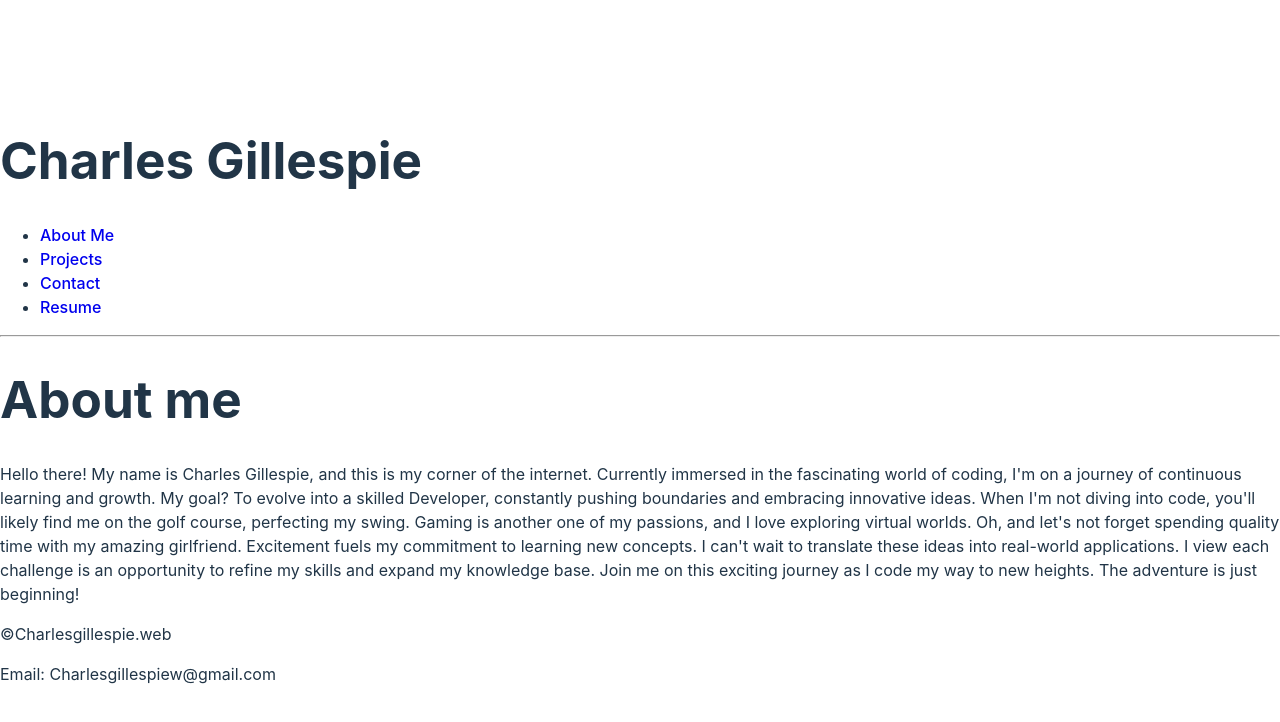
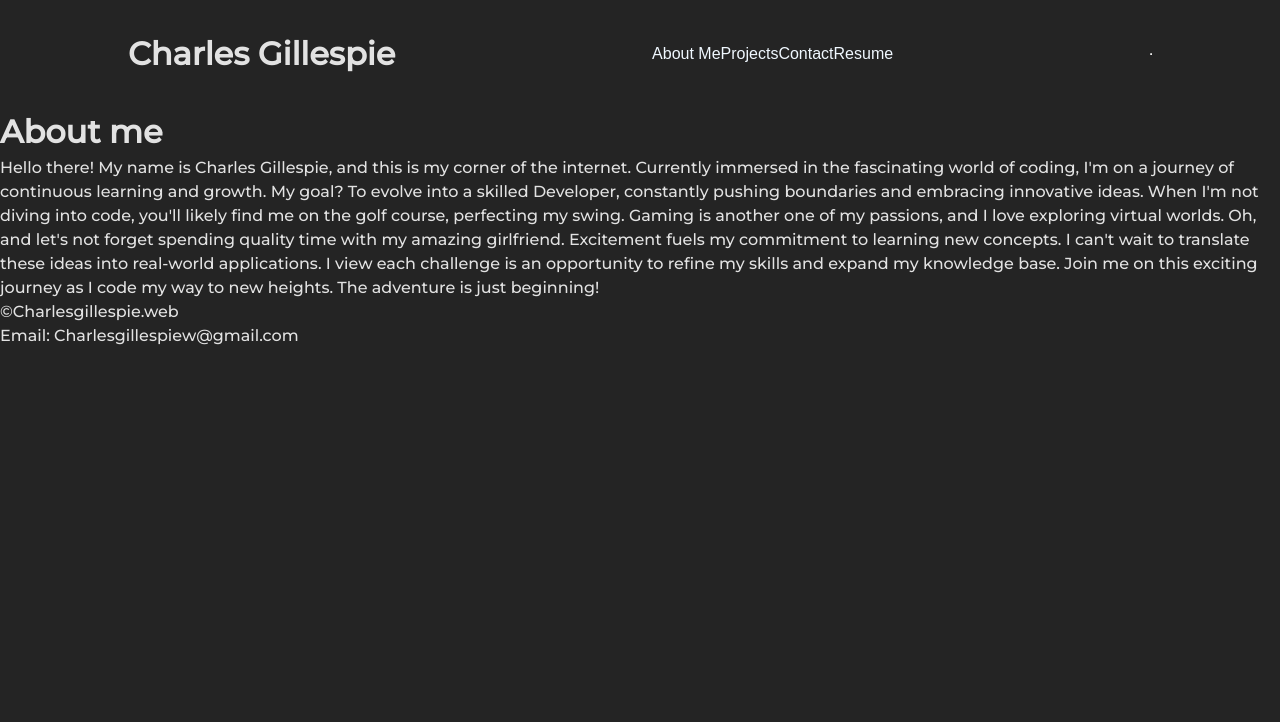
Before and after one commit to CharlesWGillespie/My-React-Portfolio, a React (Vite) app: page / in a window 1280 px wide. Shown: the top 722 px of the page. Built offline with nearby package versions, Linux system fonts and the light colour scheme.

Commit message:
added styling for nav bar

```diff
--- a/src/components/Header.jsx
+++ b/src/components/Header.jsx
@@ -6,9 +6,9 @@ function Header(){
         <header>
             <h1>Charles Gillespie</h1>
             <nav>
-                <ul>
-                    <li><a href="#">About Me</a></li>
-                    <li><a href="#">Projects</a></li>
+                <ul class="nav-links">
+                    <li><a href="#about-me">About Me</a></li>
+                    <li><a href="#projects">Projects</a></li>
                     <li><a href="#">Contact</a></li>
                     <li><a href="#">Resume</a></li>
                 </ul>
--- a/src/index.css
+++ b/src/index.css
@@ -1,5 +1,12 @@
+@import url("https://fonts.googleapis.com/css2?family=Montserrat:ital,wght@0,500;1,500&family=Poppins&display=swap");
+
+* {
+  box-sizing: border-box;
+  margin: 0;
+  padding: 0;
+}
 :root {
-  font-family: Inter, system-ui, Avenir, Helvetica, Arial, sans-serif;
+  font-family: "Montserrat";
   line-height: 1.5;
   font-weight: 400;
 
@@ -7,61 +14,54 @@
   color: rgba(255, 255, 255, 0.87);
   background-color: #242424;
 
-  font-synthesis: none;
   text-rendering: optimizeLegibility;
   -webkit-font-smoothing: antialiased;
   -moz-osx-font-smoothing: grayscale;
 }
 
-a {
+
+
+
+li,
+a,
+button {
+  font-family: "Monserrat", sans-serif;
   font-weight: 500;
+  font-size: 16px;
   text-decoration: none;
-}
-a:hover {
-  color: #535bf2;
+  color: aliceblue;
 }
 
-body {
-  margin: 0;
+header {
   display: flex;
-  place-items: center;
-  min-width: 320px;
-  min-height: 100vh;
+  justify-content: space-between;
+  align-items: center;
+  padding: 30px 10%;
 }
 
-h1 {
-  font-size: 3.2em;
-  line-height: 1.1;
+.nav-links{
+  list-style: none;
 }
 
-button {
-  border-radius: 8px;
-  border: 1px solid transparent;
-  padding: 0.6em 1.2em;
-  font-size: 1em;
-  font-weight: 500;
-  font-family: inherit;
-  background-color: #1a1a1a;
-  cursor: pointer;
-  transition: border-color 0.25s;
-}
-button:hover {
-  border-color: #646cff;
-}
-button:focus,
-button:focus-visible {
-  outline: 4px auto -webkit-focus-ring-color;
+.nav-links li{
+display: inline-block;
 }
 
-@media (prefers-color-scheme: light) {
-  :root {
-    color: #213547;
-    background-color: #ffffff;
-  }
-  a:hover {
-    color: #747bff;
-  }
-  button {
-    background-color: #f9f9f9;
-  }
+.nav-links li a{
+transition: all 0.3s ease 0s;
 }
+
+.nav-links li a:hover{
+color: #0388f4;
+}
+
+button{
+  padding: 9px 25px;
+  background-color: #0388f4;
+  border: none;
+  border-radius: 50px;
+}
+
+button:hover{
+
+}
```
